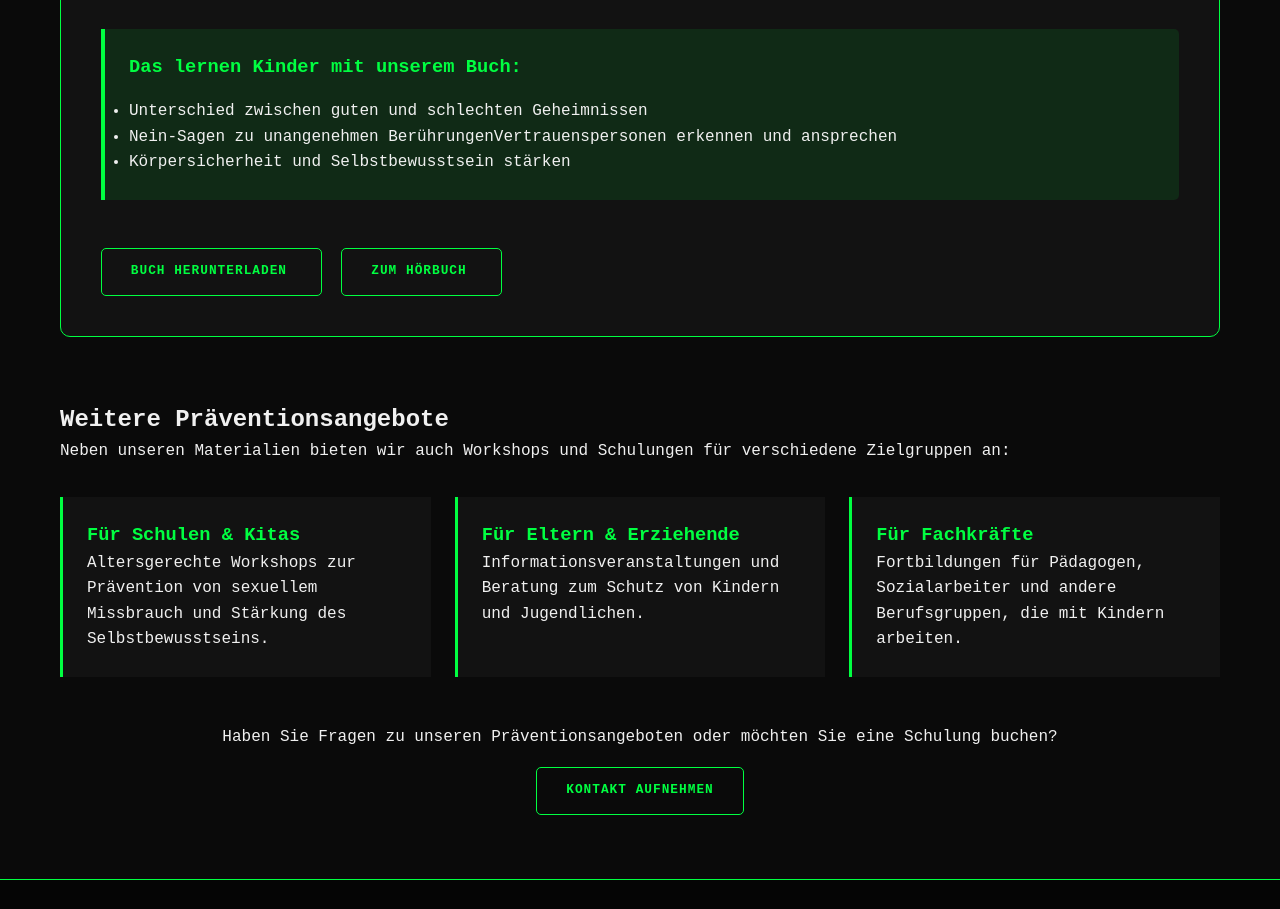
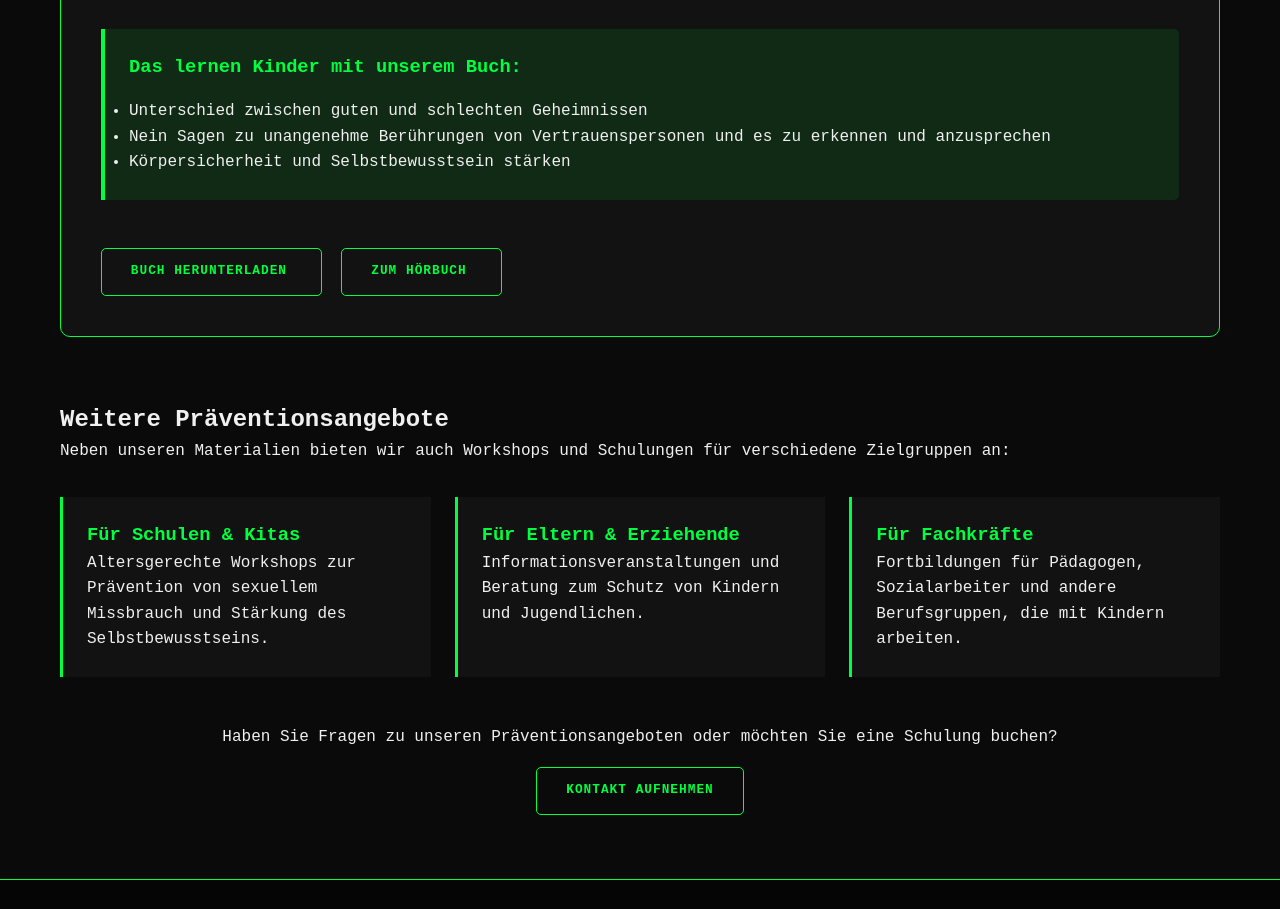
Before and after one commit to Team-404-Web/Pedo-Hunter-Website, a plain HTML site: page praevention.html in a window 1280 px wide. Shown: the part 1793-2702 px from the top of the page. Drawn offline with Linux system fonts and the light colour scheme.

Commit message:
Update praevention.html

```diff
--- a/praevention.html
+++ b/praevention.html
@@ -213,7 +213,7 @@
                     <h3>Das lernen Kinder mit unserem Buch:</h3>
                     <ul>
                         <li>Unterschied zwischen guten und schlechten Geheimnissen</li>
-                        <li>Nein-Sagen zu unangenehmen Berührungen</n                        <li>Vertrauenspersonen erkennen und ansprechen</li>
+                        <li>Nein Sagen zu unangenehme Berührungen von Vertrauenspersonen und es zu erkennen und anzusprechen</li>
                         <li>Körpersicherheit und Selbstbewusstsein stärken</li>
                     </ul>
                 </div>
```
